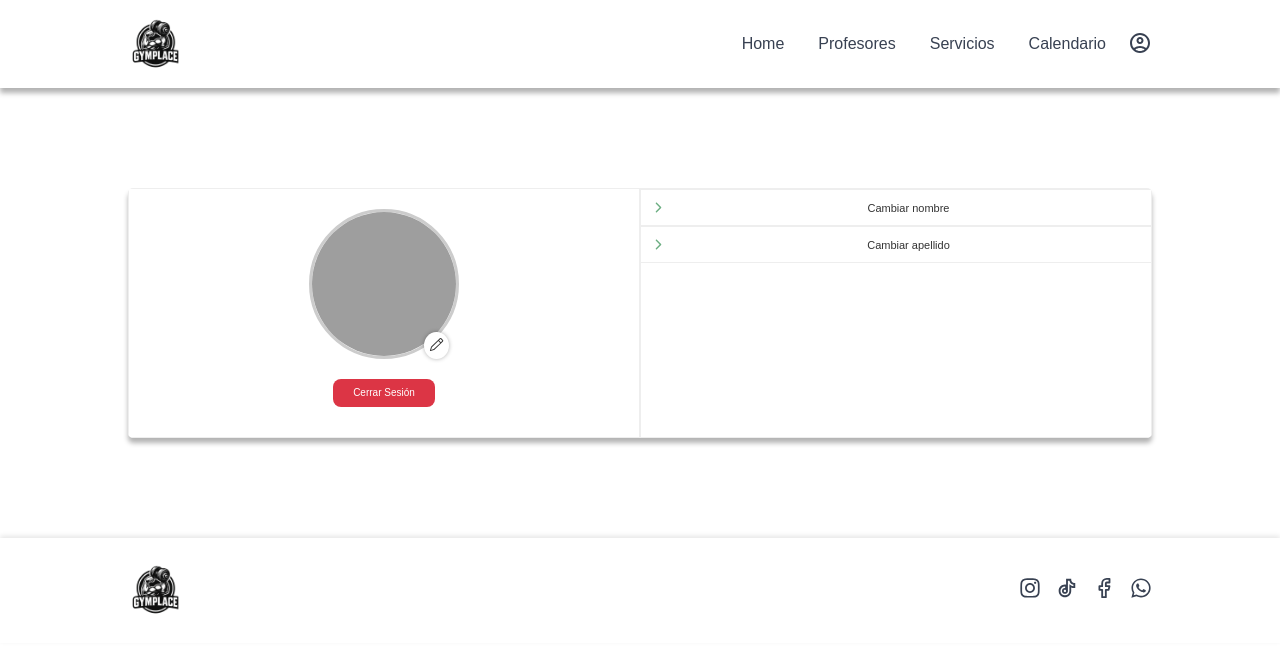
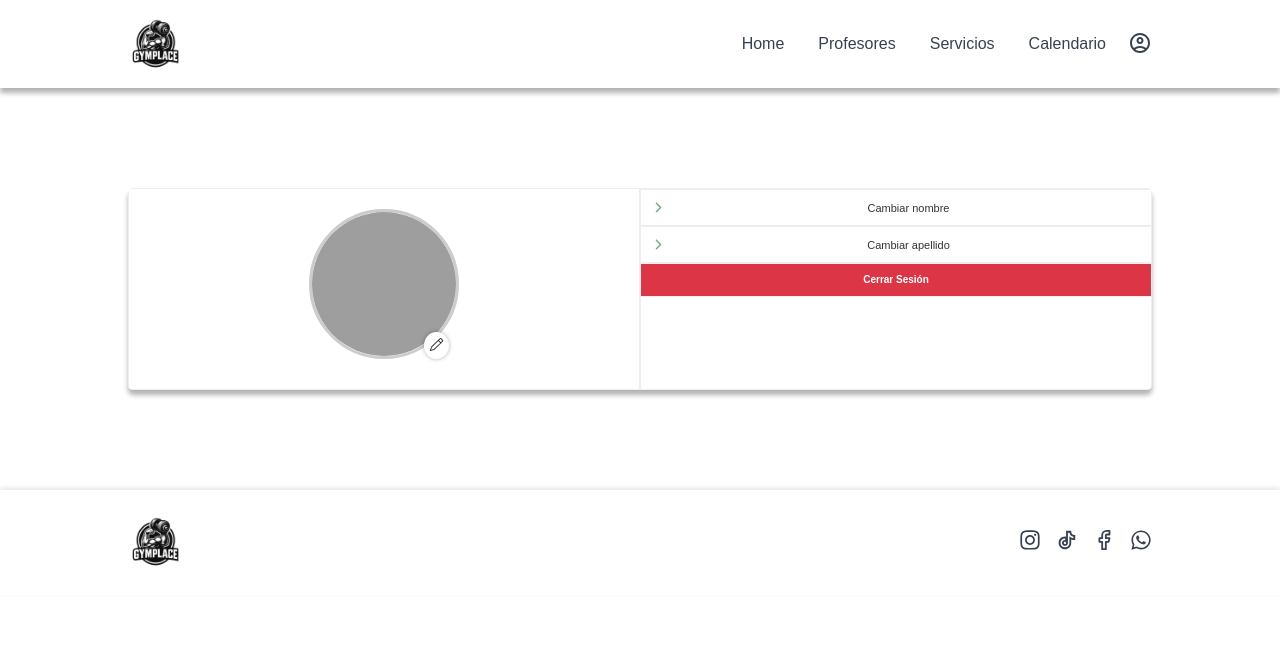
Before and after one commit to ignacioDorigo/gymplace-front, a React (Create React App) app: page /perfil in a window 1280 px wide. Shown: the top 652 px of the page. Built offline with nearby package versions, Linux system fonts and the light colour scheme; grey boxes are pictures that could not be loaded; the HTML template or start-up script is replaced by a standard one.

Commit message:
mejorando UI

```diff
--- a/src/pages/PerfilScreen.css
+++ b/src/pages/PerfilScreen.css
@@ -8,8 +8,14 @@
     border-radius: 5px;
     text-align: center;
     display: grid;
-    grid-template-columns: repeat(2, 1fr);
+    grid-template-columns: repeat(1, 1fr);
     overflow: hidden;
+}
+
+@media (min-width: 768px) {
+    .perfil__contenido {
+        grid-template-columns: repeat(2, 1fr);
+    }
 }
 
 .perfil__contenido__izquierda {
@@ -73,15 +79,28 @@
 
 .perfil__boton {
     display: block;
-    margin: 1rem auto;
-    padding: 0.8rem 2rem;
     font-size: 1rem;
+    font-weight: bold;
     border: none;
-    background-color: #6cae82;
     color: white;
-    border-radius: 8px;
     cursor: pointer;
     transition: background-color 0.3s;
+    display: flex;
+    align-items: center;
+    padding: 1rem;
+    width: 100%;
+    border: 1px solid #eee;
+    border-left: none;
+    border-right: none;
+    cursor: pointer;
+    transition: background-color 0.2s ease;
+    overflow: hidden;
+    align-content: center;
+    justify-content: center;
+}
+
+.perfil__opcion__cerrarSesion {
+    background-color: #dc3545;
 }
 
 .perfil__boton:hover {
--- a/src/pages/PerfilScreen.js
+++ b/src/pages/PerfilScreen.js
@@ -146,12 +146,6 @@ export default function PerfilScreen() {
                 </p>
               </div>
             )}
-            <button
-              onClick={cerrarSesion}
-              className="perfil__boton perfil__boton--cerrar"
-            >
-              Cerrar Sesión
-            </button>
           </div>
 
           <div className="perfil__contenido__derecha">
@@ -163,6 +157,14 @@ export default function PerfilScreen() {
               <IoIosArrowForward className="perfil__opcion__icono" />
               <span className="perfil__opcion__texto">Cambiar apellido</span>
             </div>
+            <div className="perfil__opcion__cerrarSesion">
+              <button
+                onClick={cerrarSesion}
+                className="perfil__boton perfil__boton--cerrar"
+              >
+                Cerrar Sesión
+              </button>
+            </div>
           </div>
         </div>
       </main>
```
